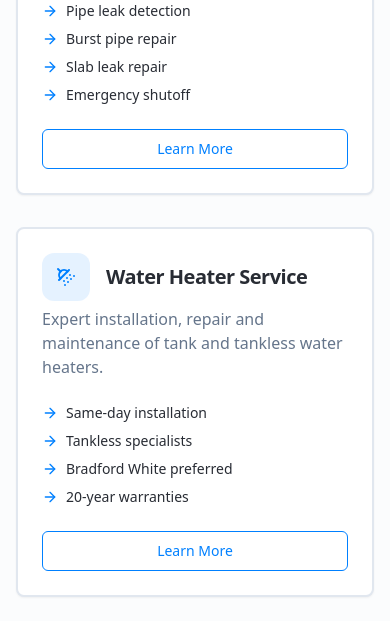
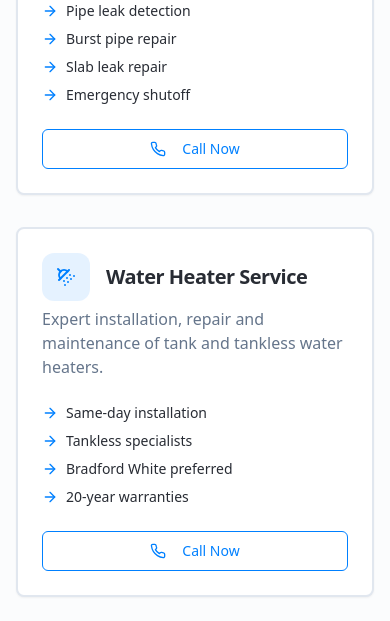
Before and after one commit to saheer123-glitch/plumb-convert-flow, a React (Vite) app: page / in a window 390 px wide. Shown: the part 1500-2121 px from the top of the page. Built offline with nearby package versions, Linux system fonts and the light colour scheme.

Commit message:
Change "Learn More" to "Call Now"
Update the "Learn More" buttons within the services section to "Call Now" buttons. These new buttons will have the same functionality as the existing "Call Now" buttons, initiating a phone call when clicked.

```diff
--- a/src/components/Services.tsx
+++ b/src/components/Services.tsx
@@ -94,8 +94,13 @@ const Services = ({ id }: { id?: string }) => {
                       </li>
                     ))}
                   </ul>
-                  <Button variant="outline" className="w-full group-hover:bg-primary group-hover:text-white">
-                    Learn More
+                  <Button
+                    variant="outline"
+                    className="w-full group-hover:bg-primary group-hover:text-white"
+                    onClick={handleCall}
+                  >
+                    <Phone className="h-4 w-4 mr-2" />
+                    Call Now
                   </Button>
                 </CardContent>
               </Card>
```
